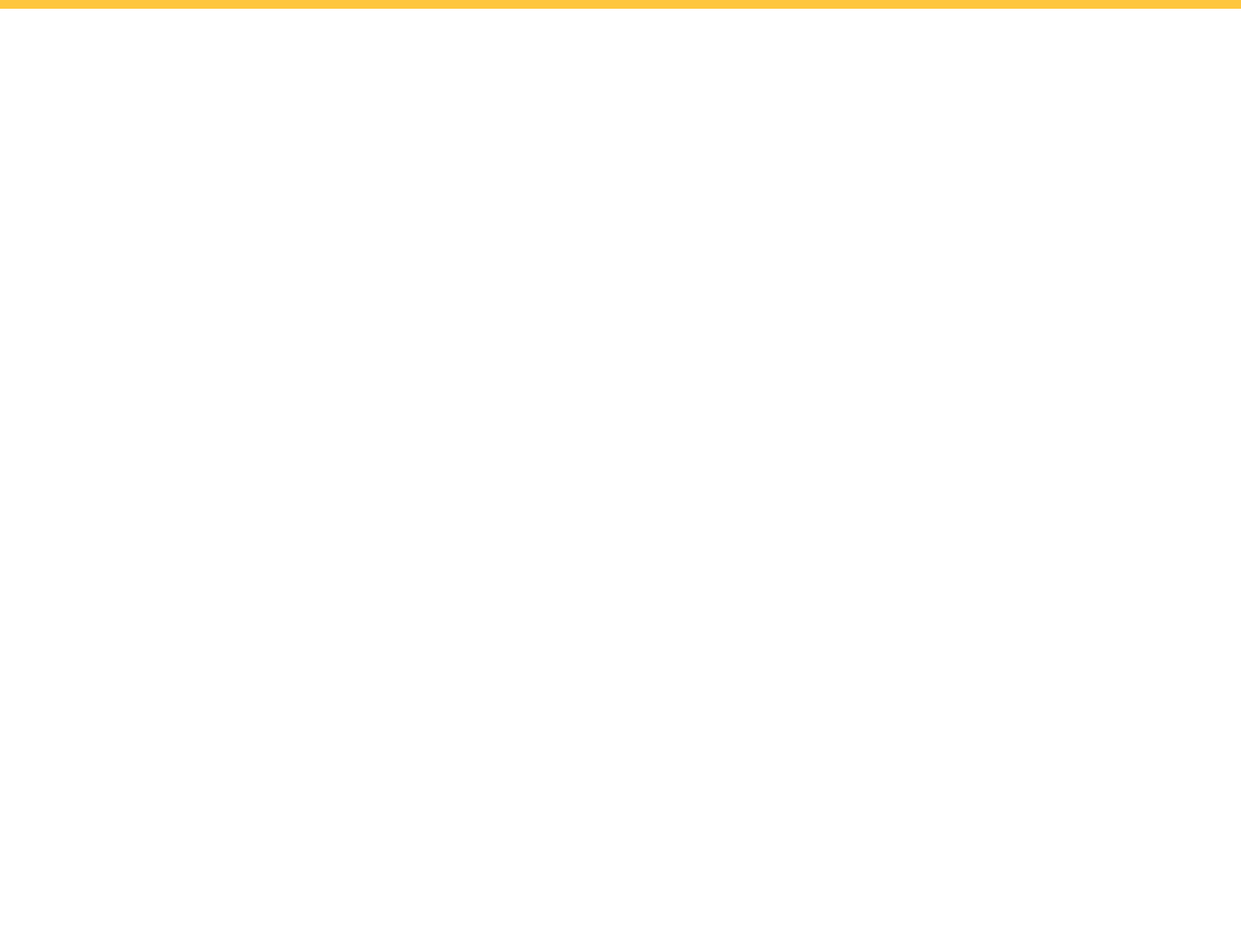
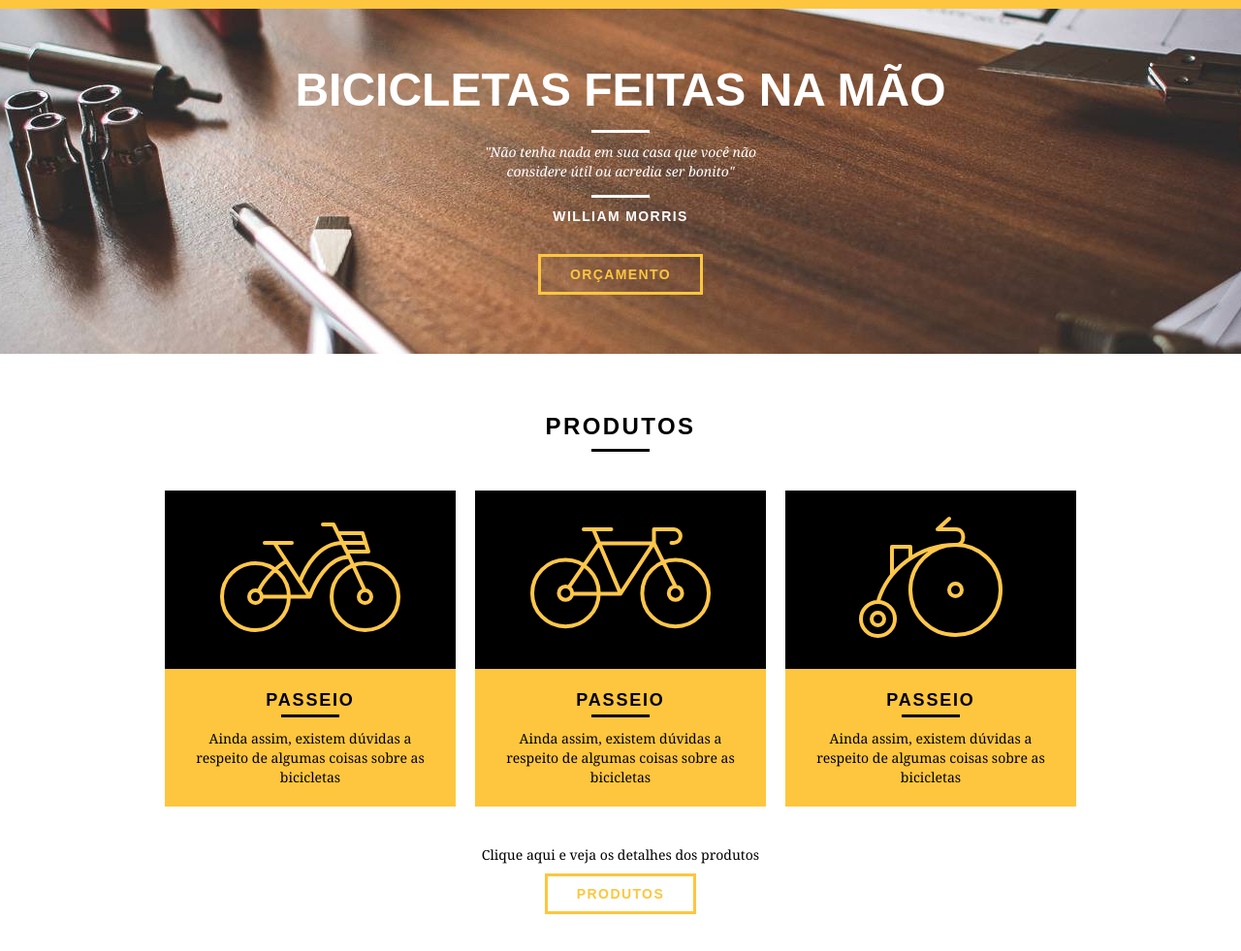
Before and after one commit to juakacc/estudos-front, a plain HTML site: page bikecraft/index.html in a window 1280 px wide. Shown: the part 81-1062 px from the top of the page at 97% size. Before the commit the page ends 800 px from the top, so only its background shows below. Drawn offline with Linux system fonts and the light colour scheme.

Commit message:
Add sections introduction and products

```diff
--- a/bikecraft/css/style.css
+++ b/bikecraft/css/style.css
@@ -2,6 +2,53 @@
 
 body {
   font-family: Arial, Helvetica, sans-serif;
+}
+
+p {
+  font-family: Georgia, 'Times New Roman', serif;
+  font-size: 14px;
+  line-height: 20px;
+}
+
+.btn {
+  border: 3px solid #fec63e;
+  padding: 10px 30px;
+  color: #fec63e;
+  font-size: 14px;
+  line-height: 20px;
+  text-transform: uppercase;
+  font-weight: bold;
+  letter-spacing: .1em;
+}
+
+.btn:hover {
+  color: #fff;
+  border-color: #fff;
+}
+
+.btn.btn-preto:hover {
+  color: #000;
+  border-color: #000;
+}
+
+.subtitulo {
+  font-size: 24px;
+  font-weight: bold;
+  line-height: 30px;
+  letter-spacing: .1em;
+  color: #000;
+  text-transform: uppercase;
+  text-align: center;
+  margin-bottom: 40px;
+}
+
+.subtitulo::after {
+  content: "";
+  display: block;
+  width: 60px;
+  height: 3px;
+  background: #000;
+  margin: 8px auto;
 }
 
 /* Header */
@@ -12,6 +59,7 @@ body {
   width: 100%;
   background: #fec63e;
   padding: 12px 0;
+  z-index: 10;
 }
 
 .header_menu {
@@ -37,3 +85,97 @@ body {
 .header_menu ul li a:hover {
   color: #fff;
 }
+
+/* Introdução */
+
+.introducao {
+  width: 100%;
+  height: 380px;
+  background: url('../img/bg.jpg') no-repeat center;
+  background-size: cover;
+  margin-top: 66px;
+  text-align: center;
+  padding-top: 80px;
+}
+
+.introducao h1 {
+  font-size: 48px;
+  color: #fff;
+  font-weight: bold;
+  text-transform: uppercase;
+}
+
+.quote-externo {
+  max-width: 320px;
+  margin: 0 auto;
+  color: #fff;
+  margin-bottom: 40px;
+}
+
+.quote-externo p {
+  font-style: italic;
+}
+
+.quote-externo p::before, .quote-externo p::after {
+  content: "";
+  display: block;
+  width: 60px;
+  height: 3px;
+  background: #fff;
+  margin: 14px auto 10px auto;
+}
+
+.quote-externo cite {
+  font-style: normal;
+  font-weight: bold;
+  font-size: 14px;
+  letter-spacing: .1em;
+}
+
+/* Produtos */
+
+.produtos {
+  padding: 60px 0;
+}
+
+.produtos_lista li {
+  background: #fec63e;
+  text-align: center;
+}
+
+.produtos_lista li h3 {
+  font-weight: bold;
+  font-size: 18px;
+  line-height: 25px;
+  text-transform: uppercase;
+  letter-spacing: .1em;
+  margin-top: 20px;
+}
+
+.produtos_lista li h3::after {
+  content: "";
+  display: block;
+  width: 60px;
+  height: 3px;
+  background: #000;
+  margin: 2px auto;
+}
+
+.produtos_lista li p {
+  padding: 10px 20px 20px 20px;
+}
+
+.produto_icone {
+  background: #000;
+  padding: 20px;
+}
+
+.call {
+  padding-top: 40px;
+  text-align: center;
+  clear: both;
+}
+
+.call p {
+  margin-bottom: 20px;
+}
--- a/bikecraft/index.html
+++ b/bikecraft/index.html
@@ -27,5 +27,50 @@
 			</div>
 		</header>
 
+		<section class="introducao">
+			<div class="container">
+				<h1>Bicicletas feitas na mão</h1>
+				<blockquote class="quote-externo">
+					<p>"Não tenha nada em sua casa que você não considere útil ou acredia ser bonito"</p>
+					<cite>WILLIAM MORRIS</cite>
+				</blockquote>
+				<a href="produtos.html" class="btn">Orçamento</a>
+			</div>
+		</section>
+
+		<section class="container produtos">
+			<h2 class="subtitulo">Produtos</h2>
+			<ul class="produtos_lista">
+				<li class="grid-1-3">
+					<div class="produto_icone">
+						<img src="img/produtos/passeio.svg" alt="Bikcraft passeio">
+					</div>
+					<h3>Passeio</h3>
+					<p>Ainda assim, existem dúvidas a respeito de algumas coisas sobre as bicicletas</p>
+				</li>
+
+				<li class="grid-1-3">
+					<div class="produto_icone">
+						<img src="img/produtos/esporte.svg" alt="Bikcraft esporte">
+					</div>
+					<h3>Passeio</h3>
+					<p>Ainda assim, existem dúvidas a respeito de algumas coisas sobre as bicicletas</p>
+				</li>
+
+				<li class="grid-1-3">
+					<div class="produto_icone">
+						<img src="img/produtos/retro.svg" alt="Bikcraft retro">
+					</div>
+					<h3>Passeio</h3>
+					<p>Ainda assim, existem dúvidas a respeito de algumas coisas sobre as bicicletas</p>
+				</li>
+			</ul>
+
+			<div class="call">
+				<p>Clique aqui e veja os detalhes dos produtos</p>
+				<a href="produtos.html" class="btn btn-preto">Produtos</a>
+			</div>
+		</section>
+
 	</body>
 </html>
```
